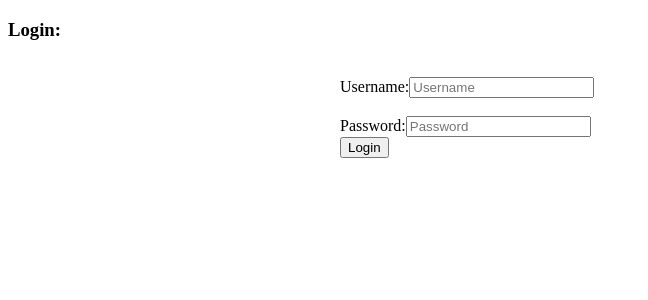
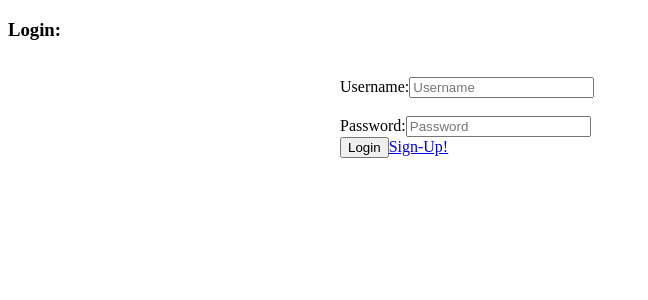
Before and after one commit to bethel-school-of-technology/team-faith-stack-frontend, an Angular app: page /login in a window 1280 px wide. Shown: the top 300 px of the page, without its empty margins (0-648 px from the left). Built offline with nearby package versions, Linux system fonts and the light colour scheme.

Commit message:
screen transfer button

```diff
--- a/src/app/Components/login/login.component.html
+++ b/src/app/Components/login/login.component.html
@@ -20,6 +20,7 @@
 </div>
 <div class="container">
     <div class="onLogin">
-<button type="button" class="btn btn-lg" (click)="onLogin()">Login</button>
+        <button type="button" class="btn btn-lg" (click)="onLogin()">Login</button>
+        <a routerLink="/register">Sign-Up!</a>
+    </div>
 </div>
-</div>
```
